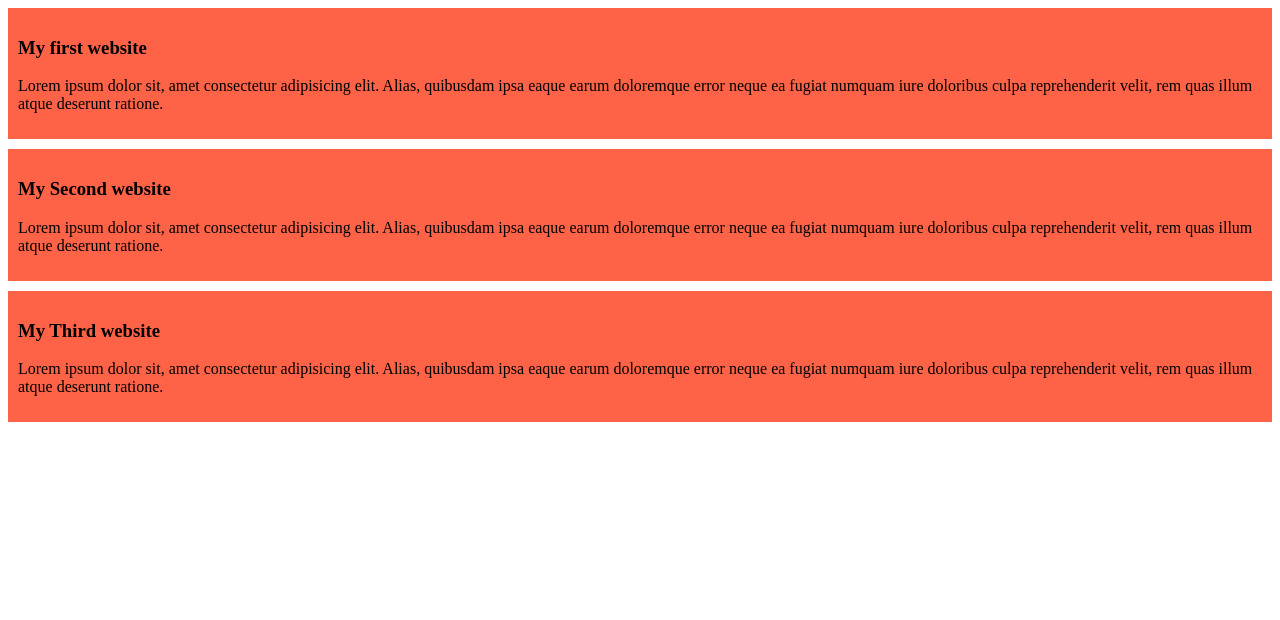
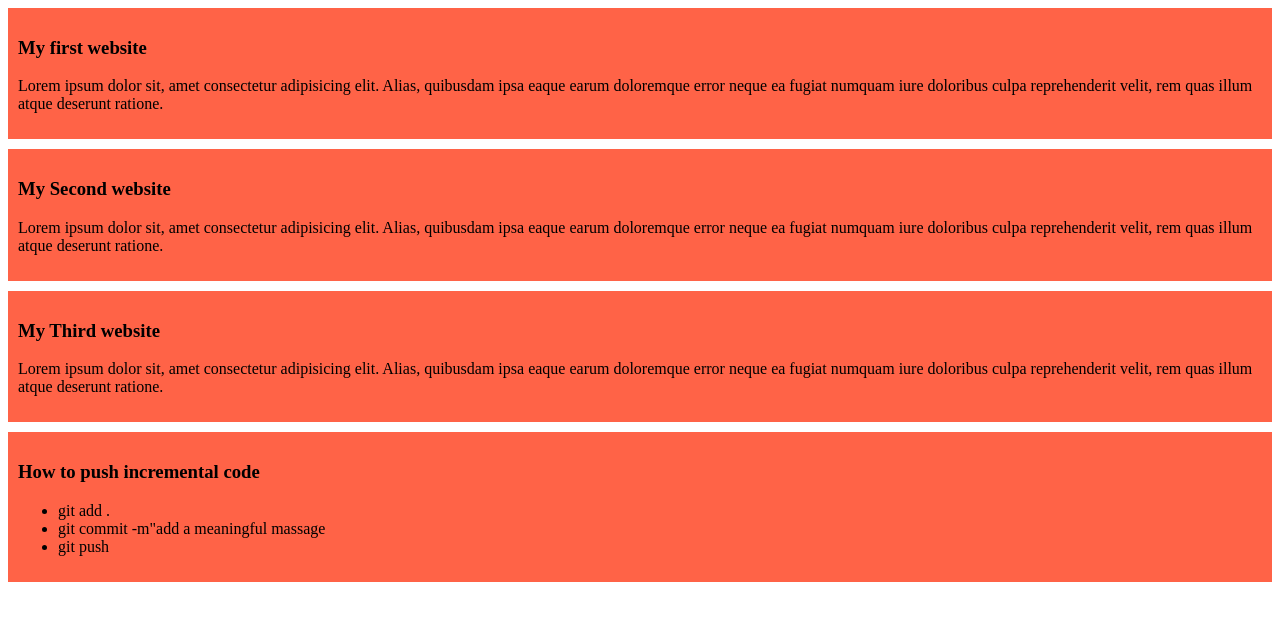
Before and after one commit to muzahidhasan1/my-simple-website, a plain HTML site: page index.html in a window 1280 px wide. Drawn offline with Linux system fonts and the light colour scheme.

Commit message:
added a list push code

```diff
--- a/index.html
+++ b/index.html
@@ -19,5 +19,14 @@
         <h3>My Third website</h3>
         <p>Lorem ipsum dolor sit, amet consectetur adipisicing elit. Alias, quibusdam ipsa eaque earum doloremque error neque ea fugiat numquam iure doloribus culpa reprehenderit velit, rem quas illum atque deserunt ratione.</p>
     </div>
+
+    <div>
+        <h3>How to push incremental code</h3>
+        <ul>
+            <li>git add .</li>
+            <li>git commit -m"add a meaningful massage</li>
+            <li>git push</li>
+        </ul>
+    </div>
 </body>
 </html>
```
